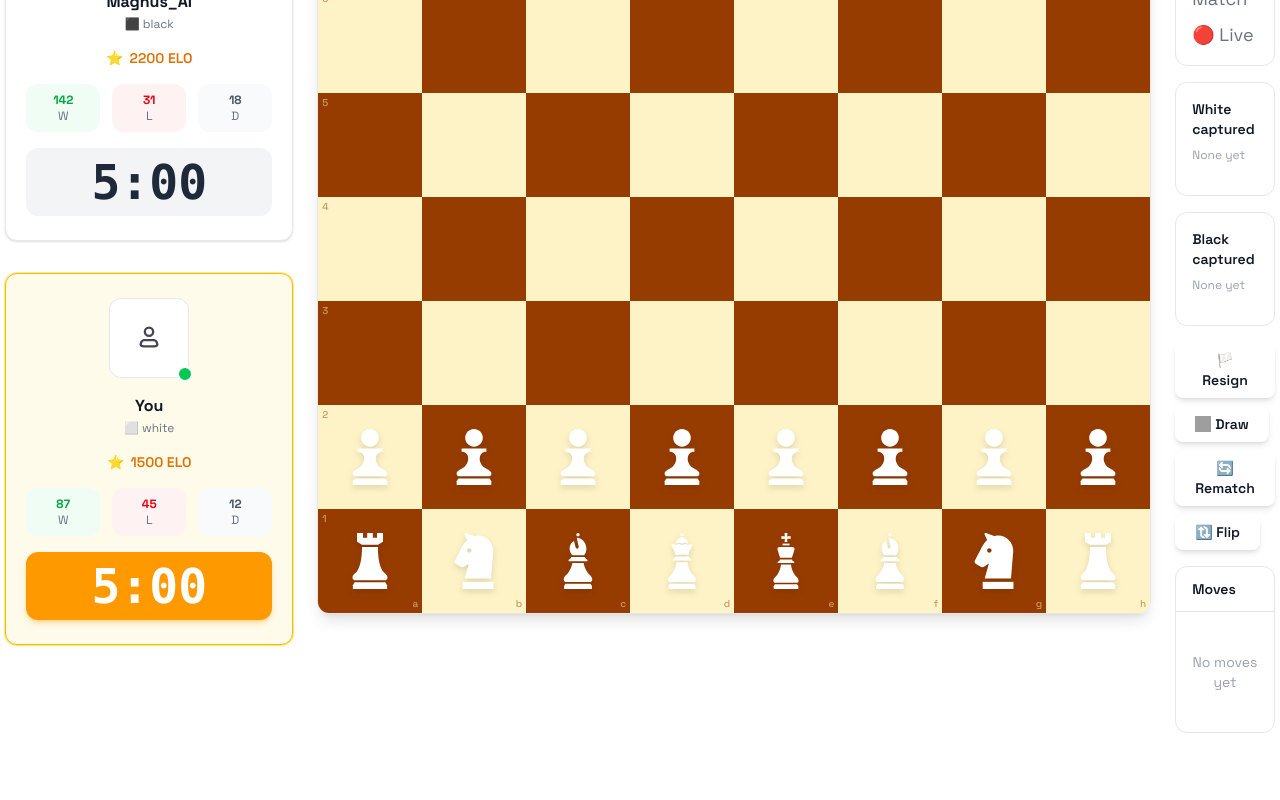
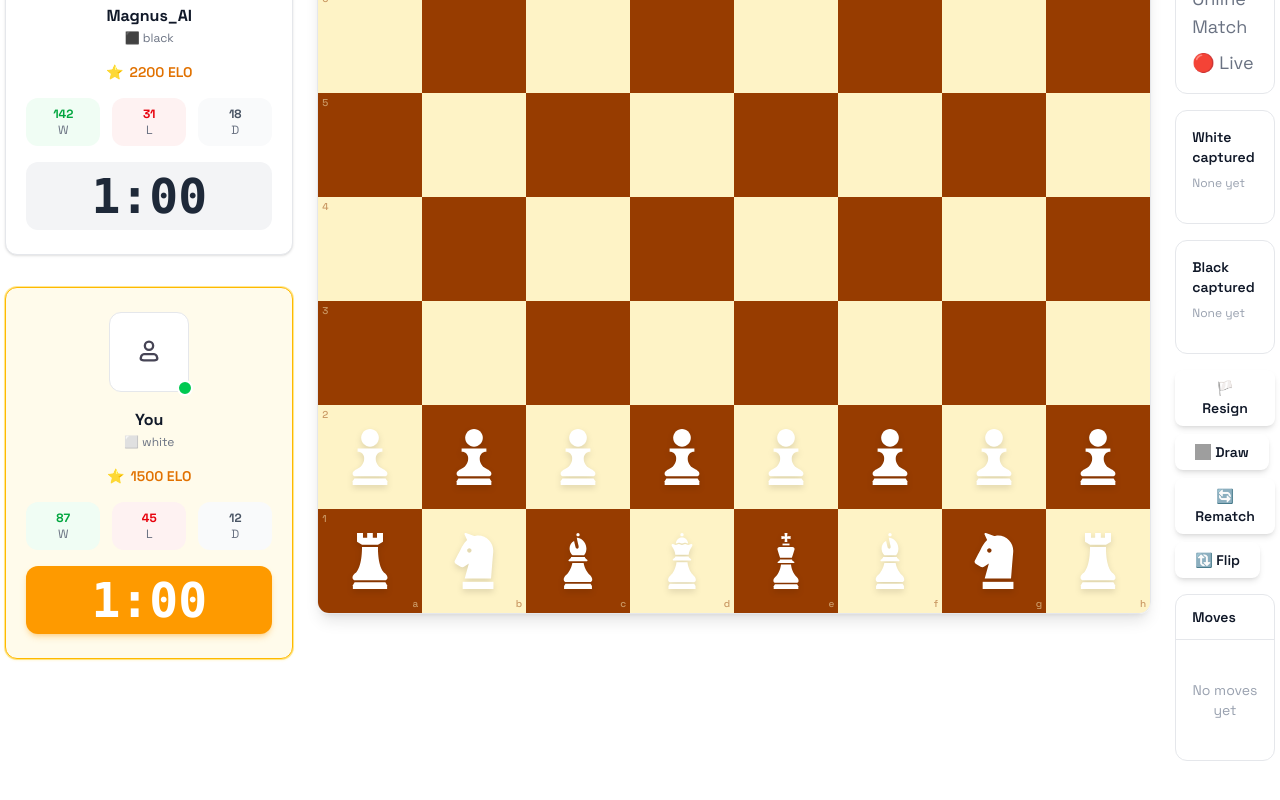
Before and after one commit to rohitkudalkar92/chess-AI, an Angular app: page /play/online in a window 1280 px wide. Shown: the part 342-1142 px from the top of the page. Before the commit the page ends 1115 px from the top, so only its background shows below. Built offline with nearby package versions, Linux system fonts and the light colour scheme; grey boxes are pictures that could not be loaded.

Commit message:
feat: add 1 sec delay before opponent timer starts after first move

```diff
--- a/src/app/pages/online-game/online-game.ts
+++ b/src/app/pages/online-game/online-game.ts
@@ -36,7 +36,7 @@ export class OnlineGame implements OnInit, OnDestroy {
   get isWhiteTurn() { return this._game.currentTurn() === Variant.White; }
 
   gameInfoItems: GameInfoItem[] = [
-    { icon: '⏱', label: 'Blitz · 5 min' },
+    { icon: '⏱', label: 'Bullet · 1 min' },
     { icon: '🌐', label: 'Online Match' },
     { icon: '🔴', label: 'Live' },
   ];
@@ -57,12 +57,13 @@ export class OnlineGame implements OnInit, OnDestroy {
     stats: { wins: 87, losses: 45, draws: 12 },
   };
 
-  playerTime = signal(300);
-  opponentTime = signal(300);
+  playerTime = signal(60);
+  opponentTime = signal(60);
   activeModal = signal<ModalAction>(null);
 
   private _timerInterval: ReturnType<typeof setInterval> | null = null;
   private _gameStarted = false;
+  private _firstMovePending = false;
 
   private _modalConfigs: Record<string, ModalConfig> = {
     resign: { icon: '🏳️', iconType: 'emoji', title: 'Resign Game?', message: 'You will lose this game. This action cannot be undone.', confirmLabel: 'Resign' },
@@ -80,8 +81,17 @@ export class OnlineGame implements OnInit, OnDestroy {
       if (this._game.gameOver()) return;
 
       if (!this._gameStarted) {
-        if (this._game.moveHistory().length > 0) this._gameStarted = true;
-        else return;
+        if (this._game.moveHistory().length > 0) {
+          this._gameStarted = true;
+          this._firstMovePending = true;
+          return;
+        }
+        return;
+      }
+
+      if (this._firstMovePending) {
+        this._firstMovePending = false;
+        return;
       }
 
       if (this.isWhiteTurn) {
```
